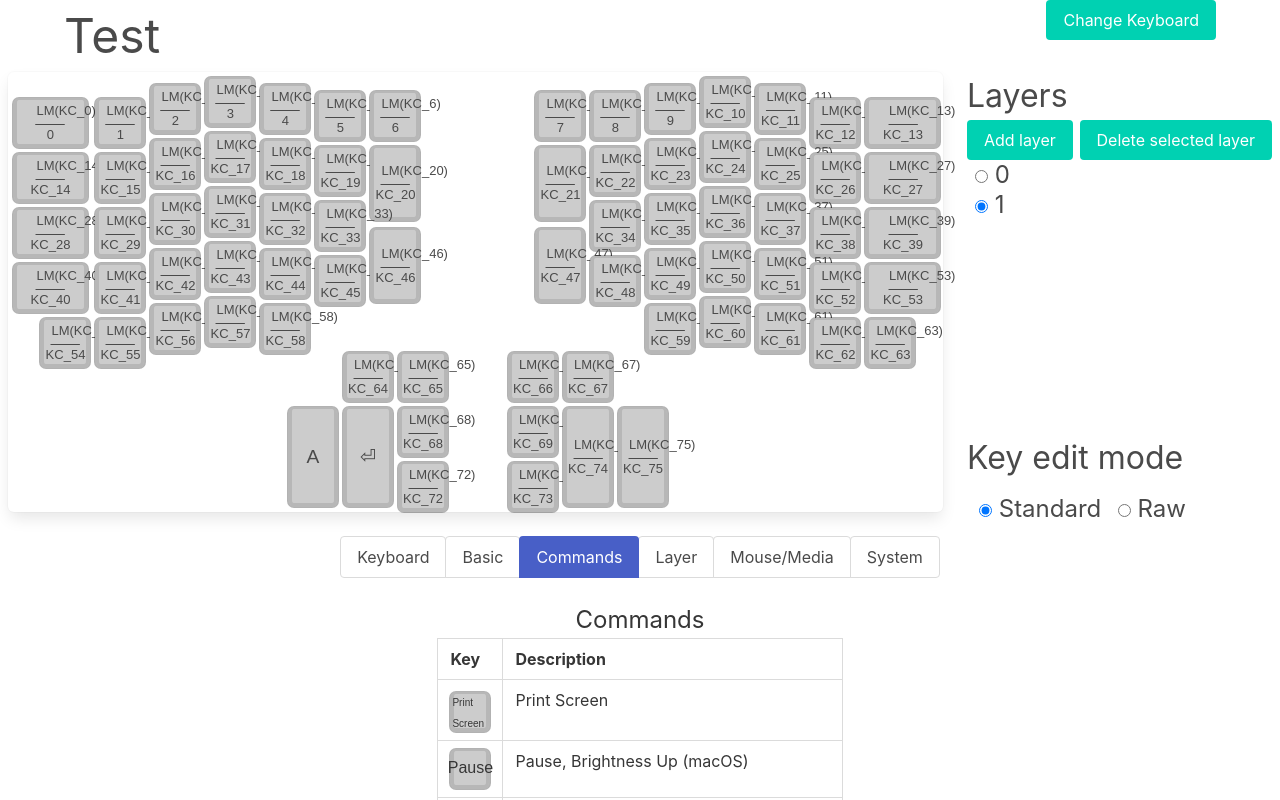
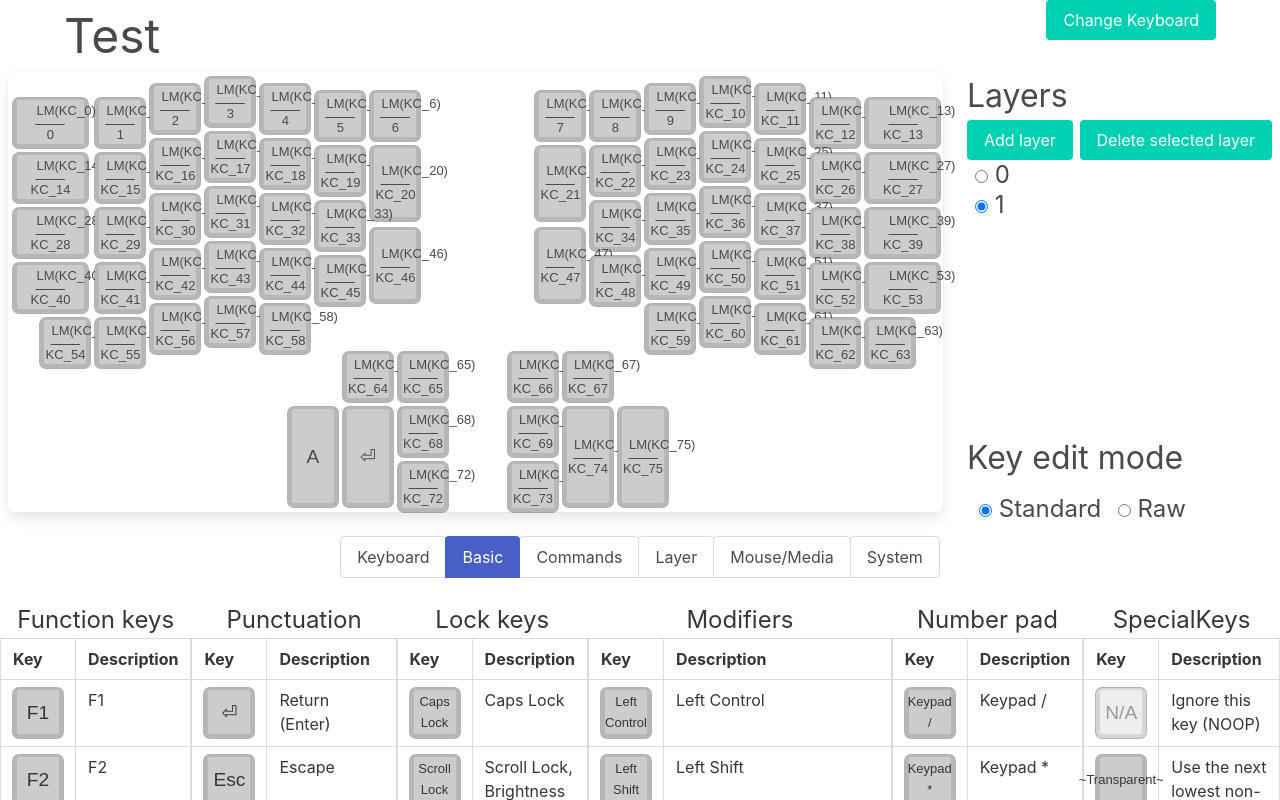
Before and after one commit to usefname/qmk-editor, a Svelte app: page / in a window 1280 px wide. Shown: the top 800 px of the page. Built offline with nearby package versions, Linux system fonts and the light colour scheme.

Commit message:
Split key into positional part and keycap

```diff
--- a/src/App.svelte
+++ b/src/App.svelte
@@ -1,6 +1,6 @@
 <script>
 	import ImportKeyboard from "./ImportKeyboard.svelte";
-	import Keyboard from "./editable-keyboard/KeymapWorkspace.svelte";
+	import KeymapWorkspace from "./editable-keyboard/KeymapWorkspace.svelte";
 	import {calcLayoutWidth, layout_largest_x, layout_largest_y} from "./lib/layout";
 	let qmk_error = false;
 	let qmk_error_output = "Failed to execute QMK";
@@ -79,7 +79,7 @@
 			<ImportKeyboard on:QMKError={handleQMKError} on:loadKeyboard={handleLoadKeyboard}/>
 		{/if}
 		{#if keyboardName}
-			<Keyboard name={keyboardName} layout={keyboardLayout} keymap="{keymap}"/>
+			<KeymapWorkspace name={keyboardName} layout={keyboardLayout} keymap="{keymap}"/>
 		{/if}
 	{/if}
 </main>
--- a/src/editable-keyboard/Key.svelte
+++ b/src/editable-keyboard/Keycap.svelte
@@ -8,7 +8,7 @@
     export let caption;
     export let key;
     export let keyIndex;
-    export let selected;
+    export let selected = false;
 
     $: captionDescription = QKToDescription.has(caption) ? QKToDescription.get(caption) : null;
     $: calculatedCaption = captionToLabel(caption);
@@ -82,7 +82,7 @@
         on:dragover={onDragOver}
         on:dragleave={onDragLeave}
         draggable="true"
-        style="--key_x:{key.x}; --key_y:{key.y}; --key_w:{key.w?key.w:1}; --key_h:{key.h?key.h:1};">
+        >
     <div class="key-caption">
         {#if calculatedIsComposedKey}
             <div class="outer-key">
@@ -97,44 +97,7 @@
     </div>
 </div>
 
-<div
-        class="key-info-popup notification message is-info is-size-7"
-        style="--key_x:{key.x}; --key_y:{key.y}; --key_w:1; --key_h:1;">
-        <div class="key-info-message message-body">
-            <h6 class="is-size-6">
-                {caption}
-            </h6>
-            {#if captionDescription}
-                {captionDescription}
-            {/if}
-        </div>
-</div>
-
 <style>
-    .key-info-popup {
-        display: none;
-        position: absolute;
-        padding: 5px;
-        top: calc((var(--key_y)*var(--key_y_spacing)) * 1px);
-        left: calc((var(--key_x)*var(--key_x_spacing) * 1px) + (var(--key_w)*var(--key_width)) * 1px);
-        z-index: 2000;
-    }
-    .key-info-message {
-        padding: 1em 1.25em;
-        margin: 0 0;
-    }
-
-    @keyframes fadeTooltip {
-        0%   { opacity: 0; }
-        30%   { opacity: 0; }
-        100% { opacity: 1; }
-    }
-    .key:hover + .key-info-popup {
-        display: block;
-        opacity: 1;
-        animation: fadeTooltip 1s ease-in-out;
-    }
-
     .key-small-caption {
         font-size: small;
     }
@@ -180,11 +143,9 @@
     }
 
     .key {
-        top: calc(var(--key_y)*var(--key_y_spacing)*1px);
-        left: calc(var(--key_x)*var(--key_x_spacing)*1px);
         width: calc(var(--key_w)*var(--key_width)*1px);
         height: calc(var(--key_h)*var(--key_height)*1px);
-        position: absolute;
+        position: relative;
 
         box-sizing: border-box;
         white-space: pre-line;
@@ -195,6 +156,7 @@
         font-family: 'Montserrat', sans-serif;
         box-shadow: 0px -1px 0px 3px inset rgba(0, 0, 0, 0.1),
         0px 0px 0px 1px rgba(0, 0, 0, 0.3);
+        text-align: center;
     }
     .key-caption {
         position: absolute;
--- a/src/editable-keyboard/KeycodeInventory.svelte
+++ b/src/editable-keyboard/KeycodeInventory.svelte
@@ -5,15 +5,15 @@
         QMK_Modifiers, QMK_MouseKeys, QMK_NumberPad,
         QMK_Punctuation, QMK_SpecialKeys
     } from "../lib/qk-keycode-types";
-    import LibraryKey from "./LibraryKey.svelte";
     import layouts from "../lib/daskeyboard4-info.json";
-    import Key from "./Key.svelte";
     import {layout_largest_x, layout_largest_y} from "../lib/layout";
     import {QKToDescription} from "../lib/qk-keycode-caption";
+    import PositionalKey from "./PositionalKey.svelte";
+    import Keycap from "./Keycap.svelte";
 
     let layout = layouts.layouts.LAYOUT_fullsize_iso.layout;
     let keymap = ["KC_ESCAPE", "KC_F1", "KC_F2", "KC_F3", "KC_F4", "KC_F5", "KC_F6", "KC_F7", "KC_F8", "KC_F9", "KC_F10", "KC_F11", "KC_F12", "KC_PRINT_SCREEN", "KC_SCROLL_LOCK", "KC_PAUSE", "KC_GRAVE", "KC_1", "KC_2", "KC_3", "KC_4", "KC_5", "KC_6", "KC_7", "KC_8", "KC_9", "KC_0", "KC_MINUS", "KC_EQUAL", "KC_BACKSPACE", "KC_INSERT", "KC_HOME", "KC_PAGE_UP", "KC_NUM_LOCK", "KC_KP_SLASH", "KC_KP_ASTERISK", "KC_KP_MINUS", "KC_TAB", "KC_Q", "KC_W", "KC_E", "KC_R", "KC_T", "KC_Y", "KC_U", "KC_I", "KC_O", "KC_P", "KC_LEFT_BRACKET", "KC_RIGHT_BRACKET", "KC_DELETE", "KC_END", "KC_PAGE_DOWN", "KC_KP_7", "KC_KP_8", "KC_KP_9", "KC_KP_PLUS", "KC_CAPS_LOCK", "KC_A", "KC_S", "KC_D", "KC_F", "KC_G", "KC_H", "KC_J", "KC_K", "KC_L", "KC_SEMICOLON", "KC_QUOTE", "KC_BACKSLASH", "KC_RETURN", "KC_KP_4", "KC_KP_5", "KC_KP_6", "KC_LEFT_SHIFT", "KC_LT", "KC_Z", "KC_X", "KC_C", "KC_V", "KC_B", "KC_N", "KC_M", "KC_COMMA", "KC_DOT", "KC_SLASH", "KC_RIGHT_SHIFT", "KC_UP", "KC_KP_1", "KC_KP_2", "KC_KP_3", "KC_KP_ENTER", "KC_LEFT_CTRL", "KC_LEFT_GUI", "KC_LEFT_ALT", "KC_SPACE", "KC_RIGHT_ALT", "KC_RIGHT_GUI", "KC_APPLICATION", "KC_RIGHT_CTRL", "KC_LEFT", "KC_DOWN", "KC_RIGHT", "KC_0", "KC_KP_DOT",]
-    $: currentTab = "Commands";
+    $: currentTab = "Basic";
 
     let basicKeycodeMap = new Map([
         ["Function keys", QMK_FKeys],
@@ -44,7 +44,7 @@
     $: largest_y = layout_largest_y(layout);
     $: largest_x = layout_largest_x(layout);
 </script>
-<div>
+<div style="--key_w:1; --key_h:1;">
     <div class="tabs is-centered is-boxed is-toggle">
         <ul>
             <li class:is-active={currentTab==="Keyboard"} on:click={() => currentTab = "Keyboard"}><a>Keyboard</a></li>
@@ -61,7 +61,7 @@
                     class="column keyboard is-narrow box"
             >
                 {#each layout as key, i}
-                    <Key {key} caption={keymap[i]} keyIndex=i selected={false}/>
+                    <PositionalKey {key} caption={keymap[i]} keyIndex=i selected={false}/>
                 {/each}
             </div>
         {:else if currentTab === "Commands"}
@@ -77,7 +77,7 @@
                     {#each QMK_Commands as key}
                         <tr>
                             <td>
-                                <LibraryKey caption={key}/>
+                                <Keycap caption={key}/>
                             </td>
                             <td>
                                 {QKToDescription.has(key) ? QKToDescription.get(key) : ""}
@@ -100,7 +100,7 @@
                         {#each keyList as key}
                             <tr>
                                 <td>
-                                    <LibraryKey caption={key}/>
+                                    <Keycap caption={key}/>
                                 </td>
                                 <td>
                                     {QKToDescription.has(key) ? QKToDescription.get(key) : ""}
@@ -127,7 +127,7 @@
                         {topic}
                     </h6>
                     {#each keyList as key}
-                        <LibraryKey caption={key}/>
+                        <Keycap caption={key}/>
                     {/each}
                 </div>
             {/each}
--- a/src/editable-keyboard/LibraryKey.svelte
+++ /dev/null
@@ -1,148 +0,0 @@
-<script>
-    import {captionToLabel, getComposedKeyInnerCaption, isComposedKey, hasNoKey} from "../lib/key-info";
-    import {QKToDescription} from "../lib/qk-keycode-caption"
-
-    export let caption;
-
-    $: captionDescription = QKToDescription.has(caption) ? QKToDescription.get(caption) : null;
-    $: calculatedCaption = captionToLabel(caption);
-    $: calculatedIsComposedKey = isComposedKey(caption);
-    $: calculatedInnerCaption = getComposedKeyInnerCaption(caption);
-    $: calculatedHasKey = !hasNoKey(caption);
-
-</script>
-<div
-        class="key key-not-selected"
-        class:key-with-caption={calculatedHasKey}
-        class:key-without-caption={!calculatedHasKey}
-        class:key-smallest-caption={calculatedCaption.length > 6}
-        class:key-small-caption={calculatedCaption.length > 3 && calculatedCaption <= 6}
-        class:key-large-caption={calculatedCaption.length <= 3}
->
-        <div class="key-caption">
-            {#if calculatedIsComposedKey}
-                <div class="outer-key">
-                    {calculatedCaption}
-                </div>
-                <div class="inner-key">
-                    {calculatedInnerCaption}
-                </div>
-            {:else }
-                {calculatedCaption}
-            {/if}
-        </div>
-    <div class="key-info-popup notification message is-info is-size-7">
-        <div class="key-info-message message-body">
-            <h6 class="is-size-6">
-                {caption}
-            </h6>
-            {#if captionDescription}
-                {captionDescription}
-            {/if}
-        </div>
-    </div>
-</div>
-
-<style>
-    .key-info-popup {
-        display: none;
-        position: absolute;
-        padding: 5px;
-        /*top: 25px;*/
-        /*left: 100px;*/
-        top: -75px;
-        left: 50px;
-        z-index: 2000;
-    }
-    .key-info-message {
-        padding: 1em 1.25em;
-    }
-
-    @keyframes fadeTooltip {
-        0%   { opacity: 0; }
-        30%   { opacity: 0; }
-        100% { opacity: 1; }
-    }
-    .key:hover > .key-info-popup {
-        display: block;
-        opacity: 1;
-        animation: fadeTooltip 1s ease-in-out;
-    }
-
-    .key-smallest-caption {
-        font-size: x-small;
-    }
-
-    .key-small-caption {
-        font-size: small;
-    }
-
-    .key-large-caption {
-        font-size: medium;
-    }
-
-    .key-with-caption {
-        color: var(--key-color);
-        background-color: var(--key-background-color);
-    }
-
-    .key-without-caption {
-        color: var(--key-noop-color);
-        background-color: var(--key-noop-background-color);
-    }
-
-    .key-not-selected {
-        border-radius: 6px;
-        border-left: 1px solid rgba(0, 0, 0, 0.1);
-        border-right: 1px solid rgba(0, 0, 0, 0.1);
-        margin: calc(var(--small_key_spacing) - 3px);
-    }
-
-    .key-not-selected:hover {
-        border-style: solid;
-        border-width: thin;
-        border-color: var(--color3);
-    }
-    .key {
-        height: calc(var(--small_key_width)*1px);
-        width: calc(var(--small_key_height)*1px);
-        position: relative;
-        display: inline-grid;
-        align-items: center;
-        justify-content: center;
-
-        box-sizing: border-box;
-        white-space: pre-line;
-        cursor: pointer;
-        padding: 1px 1px 3px;
-        line-height: 1.3rem;
-
-        font-family: 'Montserrat', sans-serif;
-        box-shadow: 0px -1px 0px 3px inset rgba(0, 0, 0, 0.1),
-        0px 0px 0px 1px rgba(0, 0, 0, 0.3);
-    }
-    .key-caption {
-        justify-content: center;
-        /*position: absolute;*/
-        /*top: 50%;*/
-        /*left: 50%;*/
-        /*transform: translate(-50%, -50%);*/
-    }
-    .inner-key {
-        text-align: center;
-    }
-    .outer-key {
-        width: 30px;
-        height: 25px;
-
-        border-radius: 1px;
-        border: 1px solid;
-        border-top: 0px;
-        border-right: 0px;
-        border-left: 0px;
-        margin: 0 auto;
-        padding: 1px;
-        text-align: center;
-        font-size: small;
-    }
-</style>
--- /dev/null
+++ b/src/editable-keyboard/PositionalKey.svelte
@@ -0,0 +1,72 @@
+<script>
+    import {createEventDispatcher} from "svelte";
+    import Keycap from "./Keycap.svelte"
+    import {QKToDescription} from "../lib/qk-keycode-caption.js";
+
+    const eventDispatcher = createEventDispatcher();
+
+    export let key;
+    export let caption;
+    export let keyIndex;
+    export let selected;
+
+    const forwardEvent = (eventMessage) => {
+            return (event) => {
+                    eventDispatcher(eventMessage, event.detail);
+            }
+    }
+
+    $: captionDescription = QKToDescription.has(caption) ? QKToDescription.get(caption) : null;
+</script>
+<div
+        class="key-position"
+        style="--key_x:{key.x}; --key_y:{key.y}; --key_w:{key.w?key.w:1}; --key_h:{key.h?key.h:1};">
+        <Keycap {key} {caption} {keyIndex} {selected}
+                on:selectedKey={forwardEvent("selectedKey")}
+                on:updateCaption={forwardEvent("updateCaption")}/>
+</div>
+<div
+        class="key-info-popup notification message is-info is-size-7"
+        style="--key_x:{key.x}; --key_y:{key.y}; --key_w:{key.w?key.w:1}; --key_h:{key.h?key.h:1};">
+        <div class="key-info-message message-body">
+                <h6 class="is-size-6">
+                        {caption}
+                </h6>
+                {#if captionDescription}
+                        {captionDescription}
+                {/if}
+        </div>
+</div>
+
+<style>
+    .key-position {
+        top: calc(var(--key_y)*var(--key_y_spacing)*1px);
+        left: calc(var(--key_x)*var(--key_x_spacing)*1px);
+        width: calc(var(--key_w)*var(--key_width)*1px);
+        height: calc(var(--key_h)*var(--key_height)*1px);
+        position: absolute;
+    }
+    .key-info-popup {
+            display: none;
+            position: absolute;
+            padding: 5px;
+            top: calc((var(--key_y)*var(--key_y_spacing)) * 1px);
+            left: calc((var(--key_x)*var(--key_x_spacing) * 1px) + (var(--key_w)*var(--key_width)) * 1px);
+            z-index: 2000;
+    }
+    .key-info-message {
+            padding: 1em 1.25em;
+            margin: 0 0;
+    }
+
+    @keyframes fadeTooltip {
+            0%   { opacity: 0; }
+            30%   { opacity: 0; }
+            100% { opacity: 1; }
+    }
+    .key-position:hover + .key-info-popup {
+            display: block;
+            opacity: 1;
+            animation: fadeTooltip 1s ease-in-out;
+    }
+</style>
```
Also changed, not shown: src/editable-keyboard/KeymapWorkspace.svelte (+4 -6 lines), 1 other file (tests, documents, lock files or other folders).
